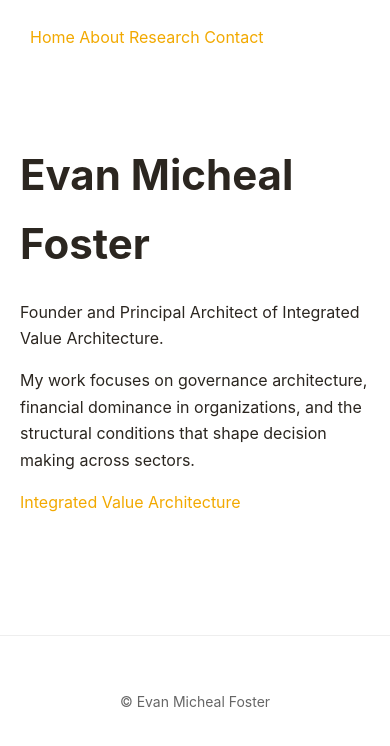
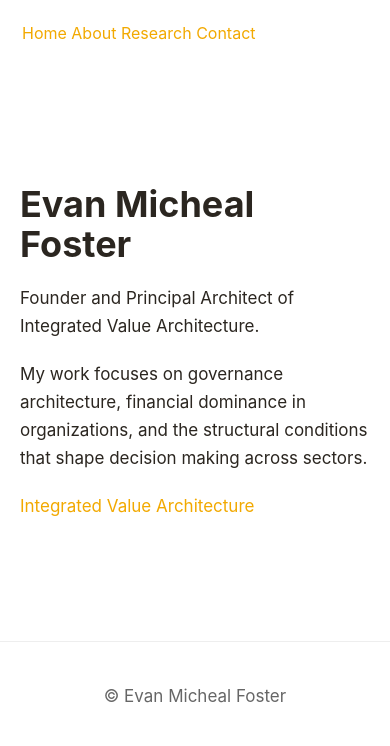
Before and after one commit to efost7873/evanmichealfoster.com, a Jekyll site: the page built from index.md, in a window 390 px wide. Shown: the top 746 px of the page. Built offline with Jekyll 4.4.1, drawn with Linux system fonts in a browser that asks for light colours.

Commit message:
Refactor CSS styles for layout and responsiveness

```diff
--- a/css/style.css
+++ b/css/style.css
@@ -22,19 +22,45 @@ left:0;
 right:0;
 display:flex;
 justify-content:space-between;
-align-items:flex-start;
-padding:24px 30px;
+align-items:center;
+padding:20px 28px;
 z-index:1000;
+background:rgba(255,255,255,0.92);
+backdrop-filter:blur(10px);
 }
 
 
 /* ------------------------------ */
-/* Identity (top left) */
+/* Brand Block */
 /* ------------------------------ */
+
+.site-brand{
+display:flex;
+align-items:center;
+gap:14px;
+min-width:0;
+}
+
+.site-photo-link{
+display:block;
+text-decoration:none;
+line-height:0;
+}
+
+.site-photo{
+width:64px;
+height:64px;
+object-fit:cover;
+border-radius:50%;
+display:block;
+border:2px solid #F2A900;
+box-shadow:0 6px 18px rgba(43,38,32,0.14);
+}
 
 .site-identity{
 display:flex;
 flex-direction:column;
+min-width:0;
 }
 
 .site-name{
@@ -42,6 +68,7 @@ font-size:18px;
 font-weight:700;
 color:#2B2620;
 text-decoration:none;
+white-space:nowrap;
 }
 
 .site-name:hover{
@@ -52,6 +79,7 @@ color:#F2A900;
 font-size:13px;
 color:#B3A594;
 margin-top:2px;
+white-space:nowrap;
 }
 
 
@@ -62,6 +90,8 @@ margin-top:2px;
 .floating-nav{
 display:flex;
 gap:10px;
+flex-wrap:wrap;
+justify-content:flex-end;
 }
 
 .nav-button{
@@ -71,14 +101,16 @@ color:#2B2620;
 padding:8px 14px;
 font-size:14px;
 text-decoration:none;
-border-radius:20px;
+border-radius:999px;
 transition:all .2s ease;
+box-shadow:0 2px 10px rgba(43,38,32,0.05);
 }
 
 .nav-button:hover{
 background:#F2A900;
 border-color:#F2A900;
 color:#ffffff;
+text-decoration:none;
 }
 
 
@@ -87,9 +119,9 @@ color:#ffffff;
 /* ------------------------------ */
 
 .content{
-max-width:800px;
-margin:140px auto 80px auto;
-padding:0 20px;
+max-width:860px;
+margin:145px auto 80px auto;
+padding:0 24px;
 }
 
 
@@ -98,12 +130,18 @@ padding:0 20px;
 /* ------------------------------ */
 
 h1{
-font-size:42px;
-margin-bottom:20px;
+font-size:46px;
+line-height:1.1;
+margin:0 0 20px 0;
 }
 
 h2{
 margin-top:40px;
+}
+
+p{
+margin:0 0 20px 0;
+font-size:18px;
 }
 
 a{
@@ -122,9 +160,67 @@ text-decoration:underline;
 
 .site-footer{
 margin-top:120px;
-padding:40px;
+padding:40px 24px;
 text-align:center;
 border-top:1px solid #eee;
 color:#666;
 font-size:14px;
 }
+
+
+/* ------------------------------ */
+/* Responsive */
+/* ------------------------------ */
+
+@media (max-width:900px){
+
+.site-header{
+flex-direction:column;
+align-items:flex-start;
+gap:16px;
+padding:20px 22px;
+}
+
+.floating-nav{
+justify-content:flex-start;
+}
+
+.content{
+margin:185px auto 60px auto;
+padding:0 22px;
+}
+}
+
+@media (max-width:600px){
+
+.site-photo{
+width:56px;
+height:56px;
+}
+
+.site-name{
+font-size:16px;
+}
+
+.site-location{
+font-size:12px;
+}
+
+.nav-button{
+font-size:13px;
+padding:7px 12px;
+}
+
+.content{
+margin:185px auto 50px auto;
+padding:0 20px;
+}
+
+h1{
+font-size:36px;
+}
+
+p{
+font-size:17px;
+}
+}
```
